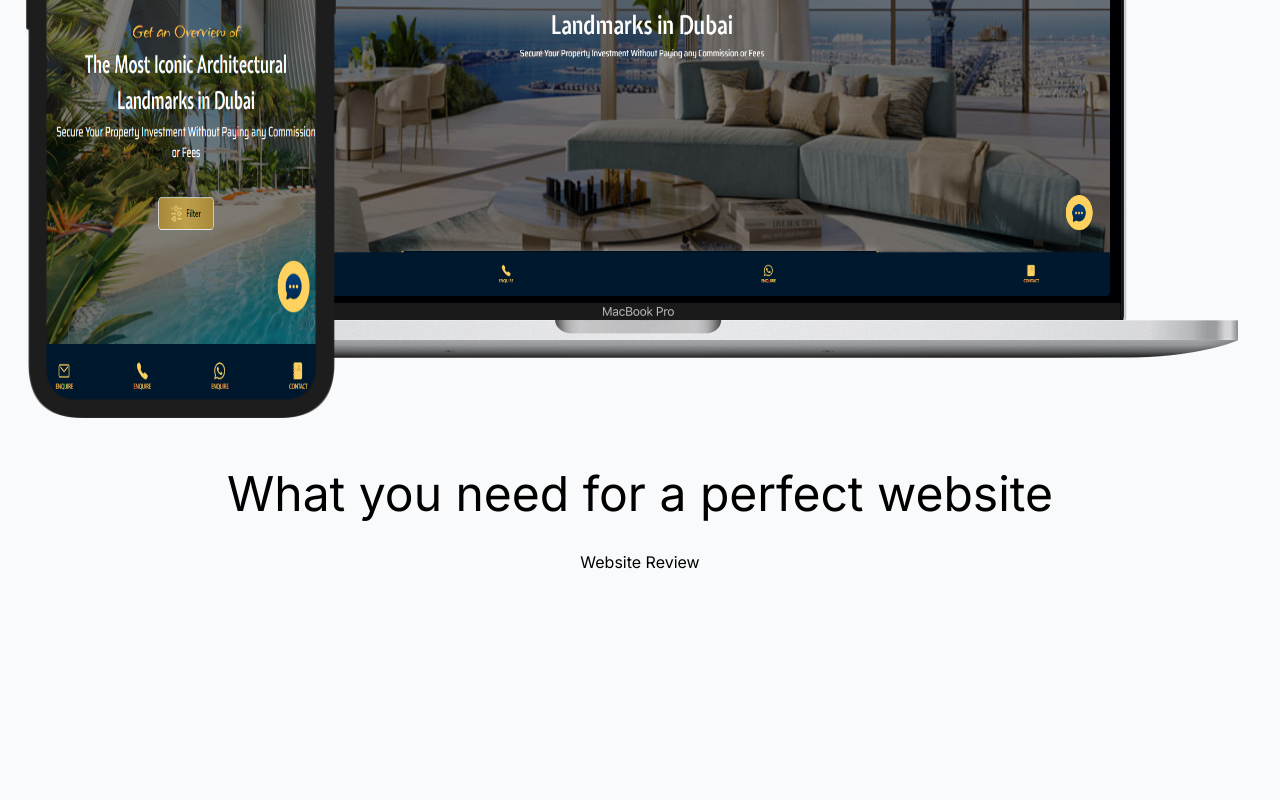
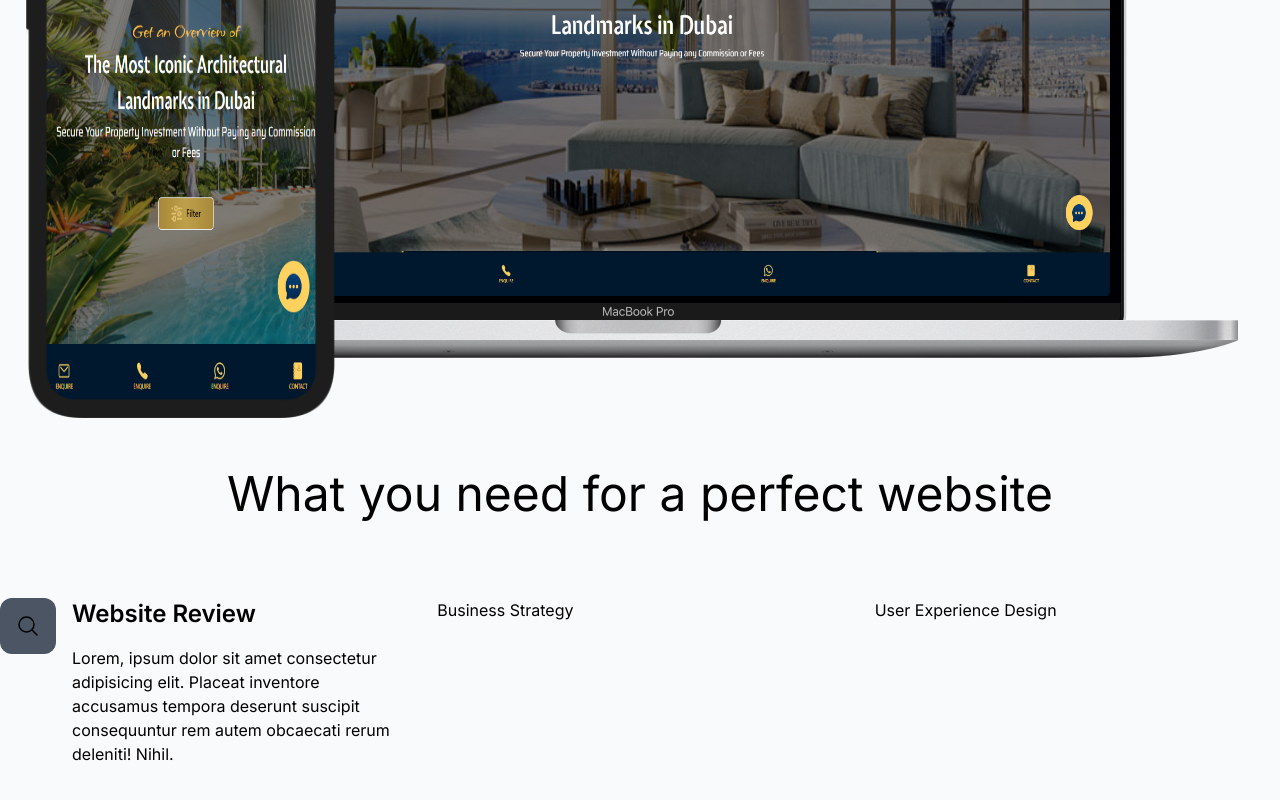
Before and after one commit to ArshadChowdhury/portfolio-site, a Next.js app: page / in a window 1280 px wide. Shown: the part 946-1746 px from the top of the page. Built offline with nearby package versions, Linux system fonts and the light colour scheme.

Commit message:
Creating what you need section

```diff
--- a/app/page.tsx
+++ b/app/page.tsx
@@ -2,6 +2,7 @@ import Image from "next/image";
 import ThemeButton from "@/components/ThemeButton";
 import Link from "next/link";
 import HomePageSlider from "@/components/HomePageSlider";
+import { MagnifyingGlassIcon } from "@heroicons/react/24/outline";
 
 export default function Home() {
   return (
@@ -130,11 +131,31 @@ export default function Home() {
         </button>
       </div>
       <HomePageSlider />
-      <div className="h-screen flex flex-col gap-8 items-center">
+      <div className="h-screen flex flex-col gap-20 items-center">
         <h1 className="text-xl lg:text-5xl text-center">
           What you need for a perfect website
         </h1>
-        <div>Website Review</div>
+        <div className="grid gap-8 grid-cols-1 md:grid-cols-2 lg:grid-cols-3">
+          <div className="flex gap-4">
+            <div className="bg-gray-600 p-4 rounded-xl h-fit">
+              <MagnifyingGlassIcon className="w-6" />
+            </div>
+            <div className="flex flex-col gap-4">
+              <h2 className="text-2xl font-semibold">Website Review</h2>
+              <p>
+                Lorem, ipsum dolor sit amet consectetur adipisicing elit.
+                Placeat inventore accusamus tempora deserunt suscipit
+                consequuntur rem autem obcaecati rerum deleniti! Nihil.
+              </p>
+            </div>
+          </div>
+          <div>
+            <h2>Business Strategy</h2>
+          </div>
+          <div>
+            <h2>User Experience Design</h2>
+          </div>
+        </div>
       </div>
     </section>
   );
--- a/components/HomePageSlider.tsx
+++ b/components/HomePageSlider.tsx
@@ -32,8 +32,8 @@ const HomePageSlider = () => {
 
   return (
     <div className="h-full w-full flex justify-center">
-      <div className="xl:bg-[url('/mac_frame.png')] bg-no-repeat bg-none w-full z-10 ml-[3%] mb-20">
-        <div className="w-full relative">
+      <div className="xl:bg-[url('/mac_frame.png')] bg-no-repeat bg-none w-full z-10 ml-[3%] flex justify-center mb-20">
+        <div className="w-full relative flex justify-center">
           <Image
             src={imageSourcesDesktop[currentImageIndex]}
             height={400}
@@ -41,19 +41,19 @@ const HomePageSlider = () => {
             className="hidden xl:block absolute h-[598px] top-[28px] left-[128px] rounded"
             alt="macbook-xl-image"
           />
-          <div className="absolute -left-[1%] top-0 xl:top-32 w-full flex justify-center xl:w-[25%]">
+          <div className="absolute lg:-left-[1%] left-[0.5%] top-0 xl:top-32 w-full flex justify-center xl:w-[25%]">
             <Image
               src={"/iphone_frame.png"}
               height={400}
               width={480}
-              className="w-full md:w-[40%] xl:w-full relative z-50"
+              className="w-[80%] md:w-[40%] xl:w-full relative z-50"
               alt="iphone-lg-frame"
             />
             <Image
               src={imageSourcesMobile[currentImageIndex]}
               height={300}
               width={300}
-              className="absolute left-[5%] md:left-[32.5%] xl:left-[6%] top-[6%] w-[90%] md:w-[35%] xl:w-[88%] h-[92%] rounded"
+              className="absolute left-[15%] md:left-[32.5%] xl:left-[6%] top-[6%] w-[70%] md:w-[35%] xl:w-[88%] h-[92%] rounded"
               alt="iphone-lg-image"
             />
           </div>
```
